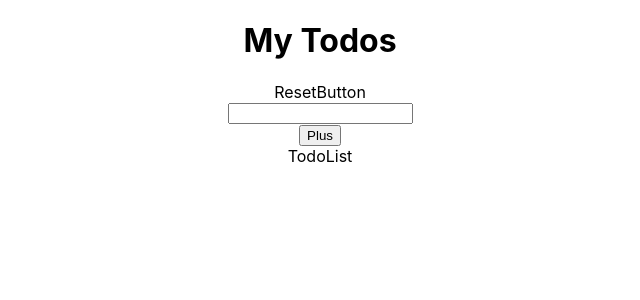
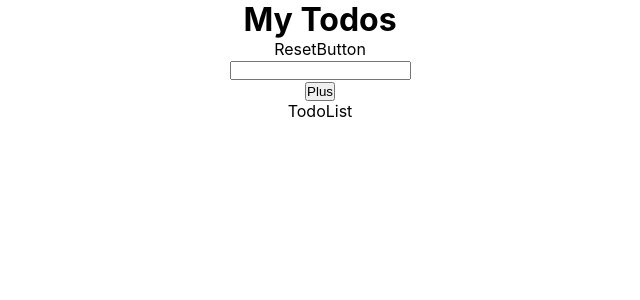
Before and after one commit to HPTR/todo-tech-test, a React (Create React App) app: page / in a window 1280 px wide. Shown: the top 300 px of the page, without its empty margins (320-960 px from the left). Built offline with nearby package versions, Linux system fonts and the light colour scheme.

Commit message:
Add reset.scss and import

```diff
--- a/src/App.jsx
+++ b/src/App.jsx
@@ -1,5 +1,6 @@
 import { useState } from 'react';
 import './App.scss';
+import './assets/sass/reset.scss';
 
 import ResetButton from './components/ResetButton/ResetButton'
 import AddTodo from './components/AddTodo/AddTodo'
--- /dev/null
+++ b/src/assets/sass/reset.scss
@@ -0,0 +1,4 @@
+* {
+    margin: 0;
+    padding: 0;
+}
```
